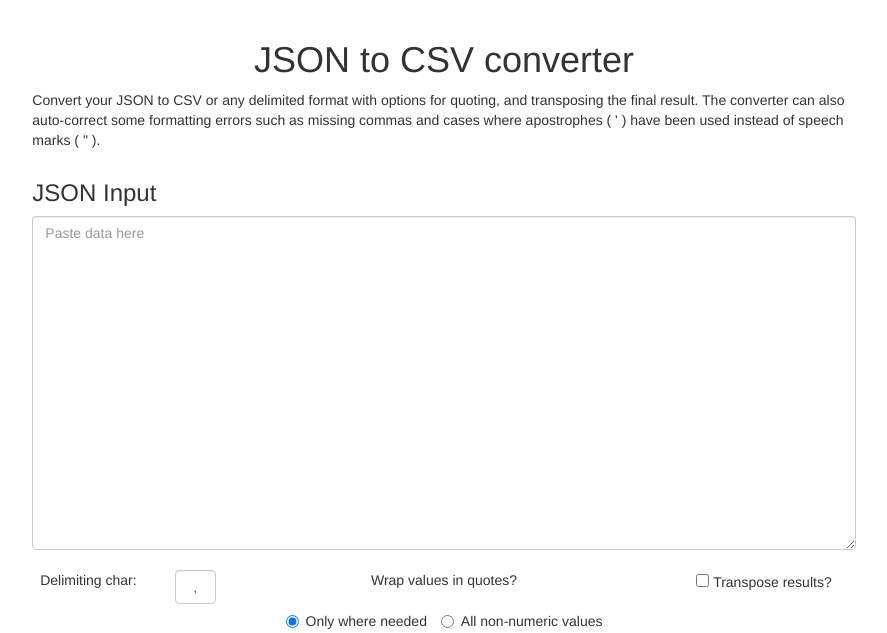
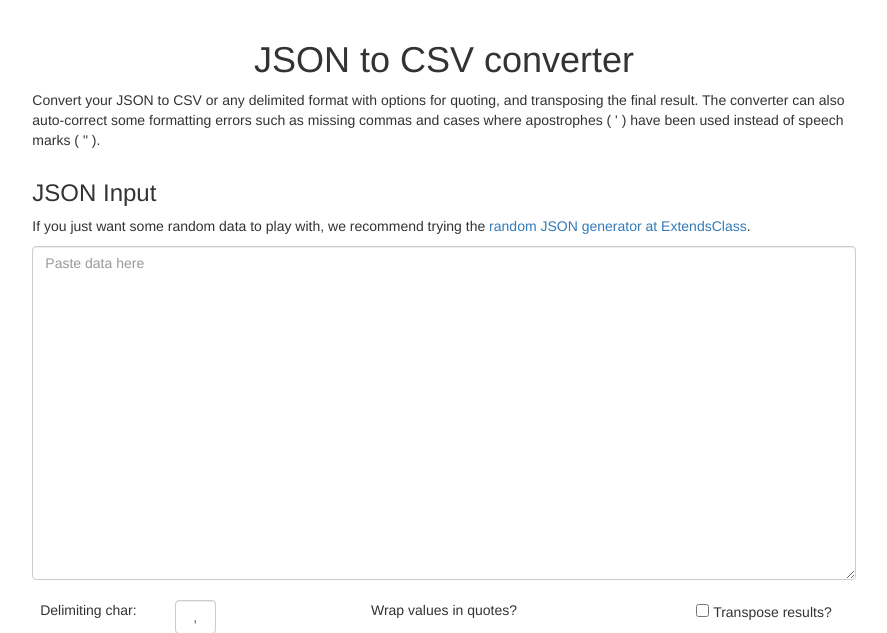
Before and after one commit to vladimiriii/jsonify-it, a Flask app: page /json-to-csv in a window 1280 px wide. Shown: the part 72-705 px from the top of the page, without its empty margins (196-1083 px from the left). Run offline with Flask 2, Linux system fonts and the light colour scheme; parts of the project's set-up code (start-up, migrations or seed data) failed here and were passed over; some libraries are stand-ins or nearby versions.

Commit message:
Added extendsclass link to JSON to CSV converter

```diff
--- a/app/templates/json-to-csv.html
+++ b/app/templates/json-to-csv.html
@@ -15,6 +15,7 @@
 		<div class="row"> <!-- JSON Input Row -->
 			<div class="col-md-12">
 				  <h3>JSON Input</h3>
+				  <p>If you just want some random data to play with, we recommend trying the <a href="https://extendsclass.com/json-generator.html">random JSON generator at ExtendsClass</a>.</p>
 				  <textarea class="form-control" id="JSONinput" rows="16" placeholder="Paste data here"></textarea>
 			</div>
 		</div>
```
